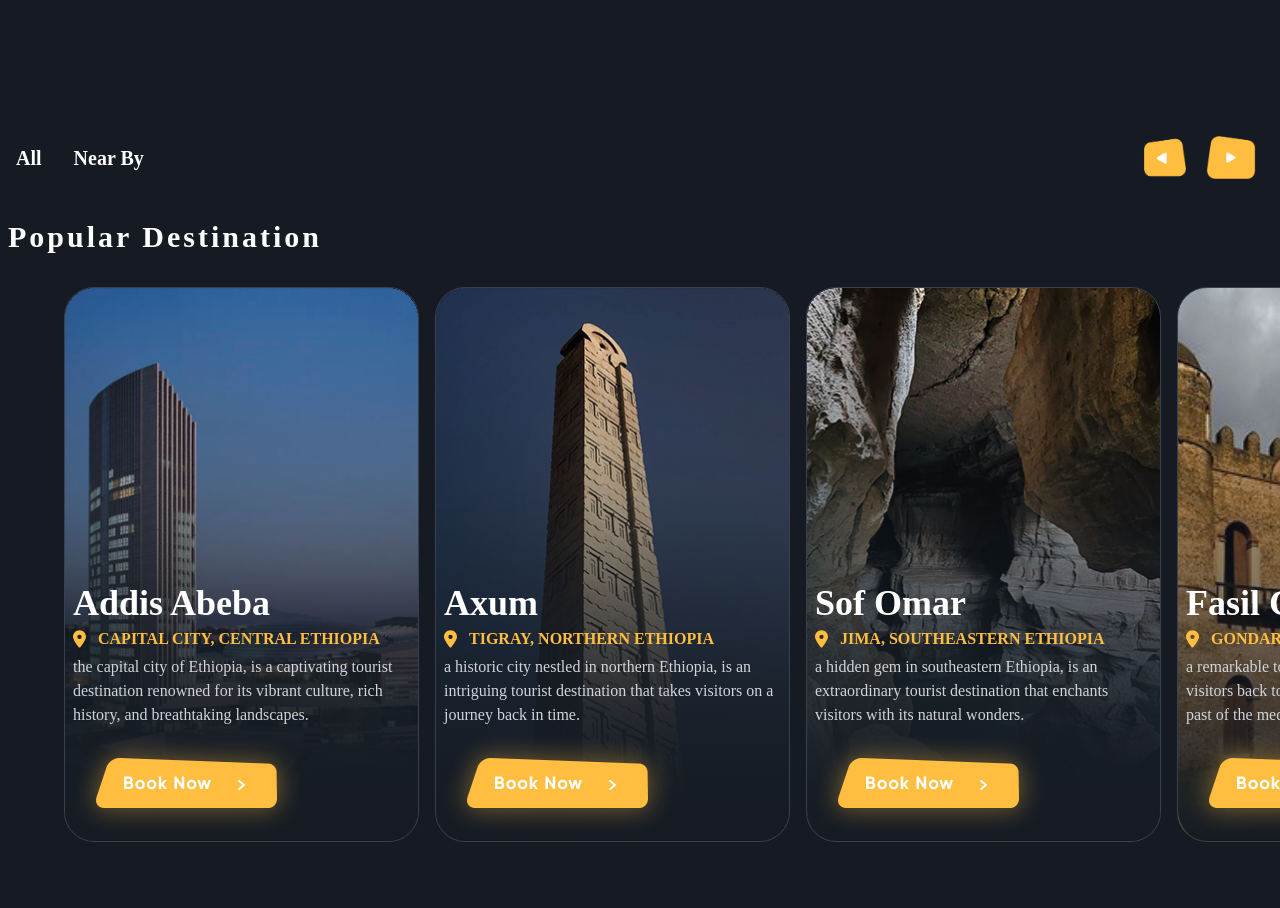
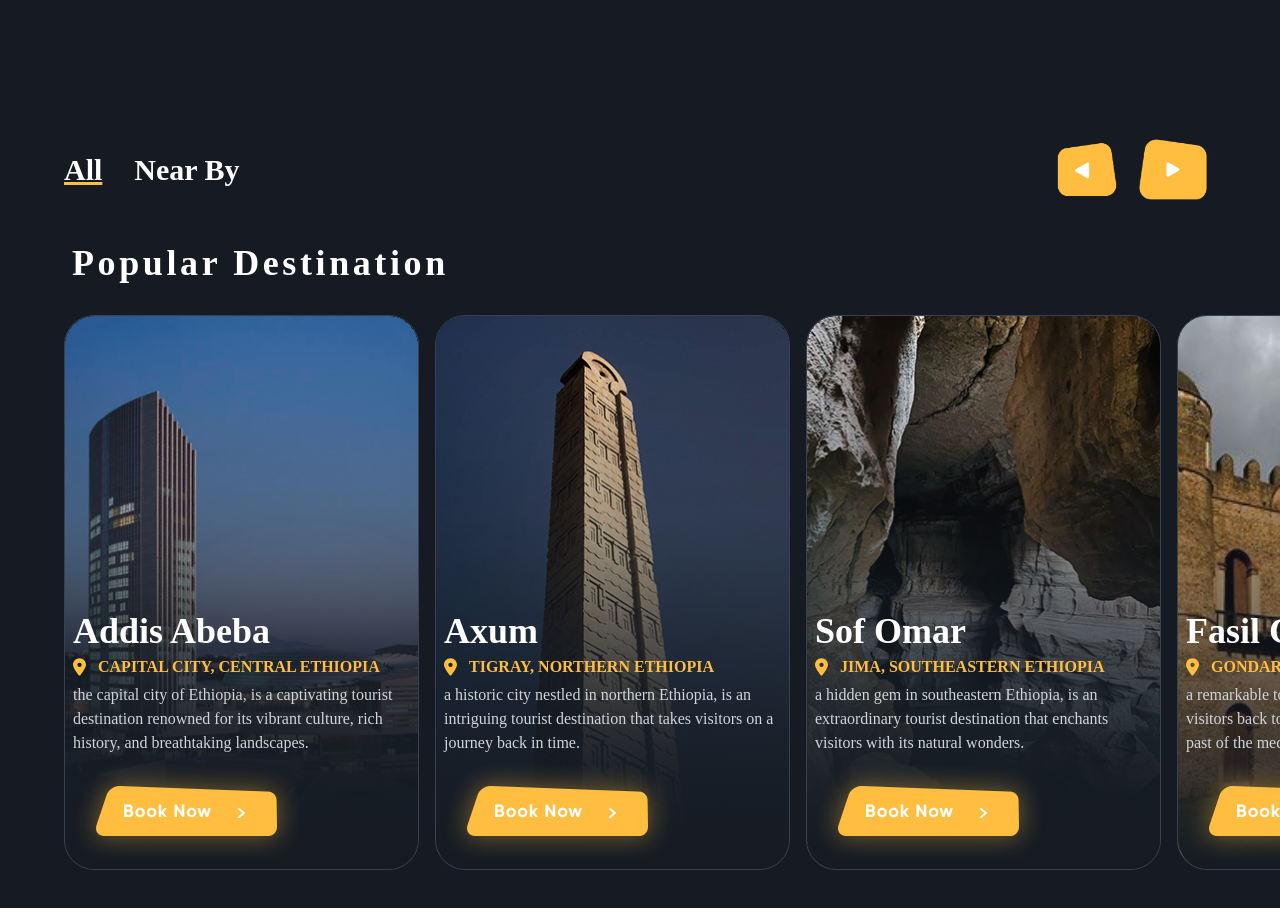
Before and after one commit to voidrak/Visit_Ethiopia, a React (Vite) app: page / in a window 1280 px wide. Shown: the part 1280-2188 px from the top of the page. Built offline with nearby package versions, Linux system fonts and the light colour scheme; a web font is replaced by a local one.

Commit message:
add tab indicator

```diff
--- a/src/Components/Destination/Destination.tsx
+++ b/src/Components/Destination/Destination.tsx
@@ -13,8 +13,6 @@ const Destination = () => {
   const [currentIndex, setCurrentIndex] = useState<number>(0);
   const [activeButton, setActiveButton] = useState<string>("All");
   const windowSize = window.innerWidth;
-  console.log(windowSize);
-  // const indexMul = window.innerWidth < 1330 ? 94 : 90;
   let indexMul: number;
   if (windowSize <= 1200) {
     indexMul = 94;
@@ -48,7 +46,7 @@ const Destination = () => {
 
   const mappedItems = destinations.map((card: data) => (
     <div
-      className="slider-card relative  mx-auto rounded-[30px] flex flex-col h-[555px] justify-end min-w-[300px] min-[373px]:min-w-[355px] max-w-[356px]  after:absolute  after:bg-gradient-to-b from-transparent to-[#161b23] after:w-full after:h-full after:top-0 after:left-0 after:-z-10 after:rounded-[30px] border border-gray-700 "
+      className="slider-card relative  mx-auto rounded-[30px] transition-all duration-300 ease-linear flex flex-col h-[555px] justify-end min-w-[300px] min-[373px]:min-w-[355px] max-w-[356px]  after:absolute  after:bg-gradient-to-b from-transparent to-[#161b23] after:w-full after:h-full after:top-0 after:left-0 after:-z-10 after:rounded-[30px] border border-gray-700 "
       key={card.name}
       style={{
         transform: `translate(-${currentIndex * indexMul}%)`,
@@ -79,28 +77,38 @@ const Destination = () => {
       </button>
     </div>
   ));
-  // console.log(mappedItems);
+  console.log(activeButton);
   return (
     <div className="mt-16    mx-auto">
-      <div className="controls-btn  px-4  flex justify-between items-center">
+      <div className="controls-btn lg:px-16 px-4  2xl:px-[6rem]  flex justify-between items-center">
         <div className="filter-btn space-x-8">
           <button
-            className={activeButton === "All" ? "active-btn" : ""}
+            className={`${
+              activeButton === "All" ? "underline decoration-gold-accent" : " "
+            }`}
             onClick={() => {
               setDestinations(destinationData);
               setActiveButton("All");
             }}
           >
-            <h3 className="font-semibold text-xl">All</h3>
+            <h3 className="font-semibold text-xl lg:text-2xl xl:text-3xl  ">
+              All
+            </h3>
           </button>
           <button
-            className={activeButton === "Nearby" ? "active-btn" : ""}
+            className={`${
+              activeButton === "Nearby"
+                ? "underline decoration-gold-accent"
+                : " "
+            }`}
             onClick={() => {
               filterItems("Near by");
               setActiveButton("Nearby");
             }}
           >
-            <h3 className="font-semibold text-xl">Near By</h3>
+            <h3 className="font-semibold text-xl lg:text-2xl xl:text-3xl   ">
+              Near By
+            </h3>
           </button>
         </div>
 
@@ -109,7 +117,7 @@ const Destination = () => {
             <img
               src="images/pervious_arrow.png"
               alt="pervious arrow"
-              className="pervious-arrow  w-[50px]"
+              className="pervious-arrow  lg:w-[70px] 2xl:w-[85px] w-[50px]"
               onClick={() => {
                 updateIndex(currentIndex - 1);
               }}
@@ -119,7 +127,7 @@ const Destination = () => {
             <img
               src="images/next_arrow.png"
               alt="next arrow"
-              className="next-arrow w-[50px]"
+              className="next-arrow lg:w-[70px] 2xl:w-[85px] w-[50px]"
               onClick={() => {
                 updateIndex(currentIndex + 1);
               }}
@@ -127,7 +135,7 @@ const Destination = () => {
           </button>
         </div>
       </div>
-      <h1 className="card-title mt-8 mb-8 ml-2 font-extrabold tracking-widest text-3xl">
+      <h1 className="card-title mt-8 mb-8 ml-2 lg:px-16 2xl:px-[6rem]  font-extrabold tracking-widest text-3xl xl:text-4xl">
         Popular Destination
       </h1>
       <div className=" grid md:grid-cols-2 gap-x-4 lg:flex lg:ml-16  overflow-x-hidden gap-y-8 ">
```
